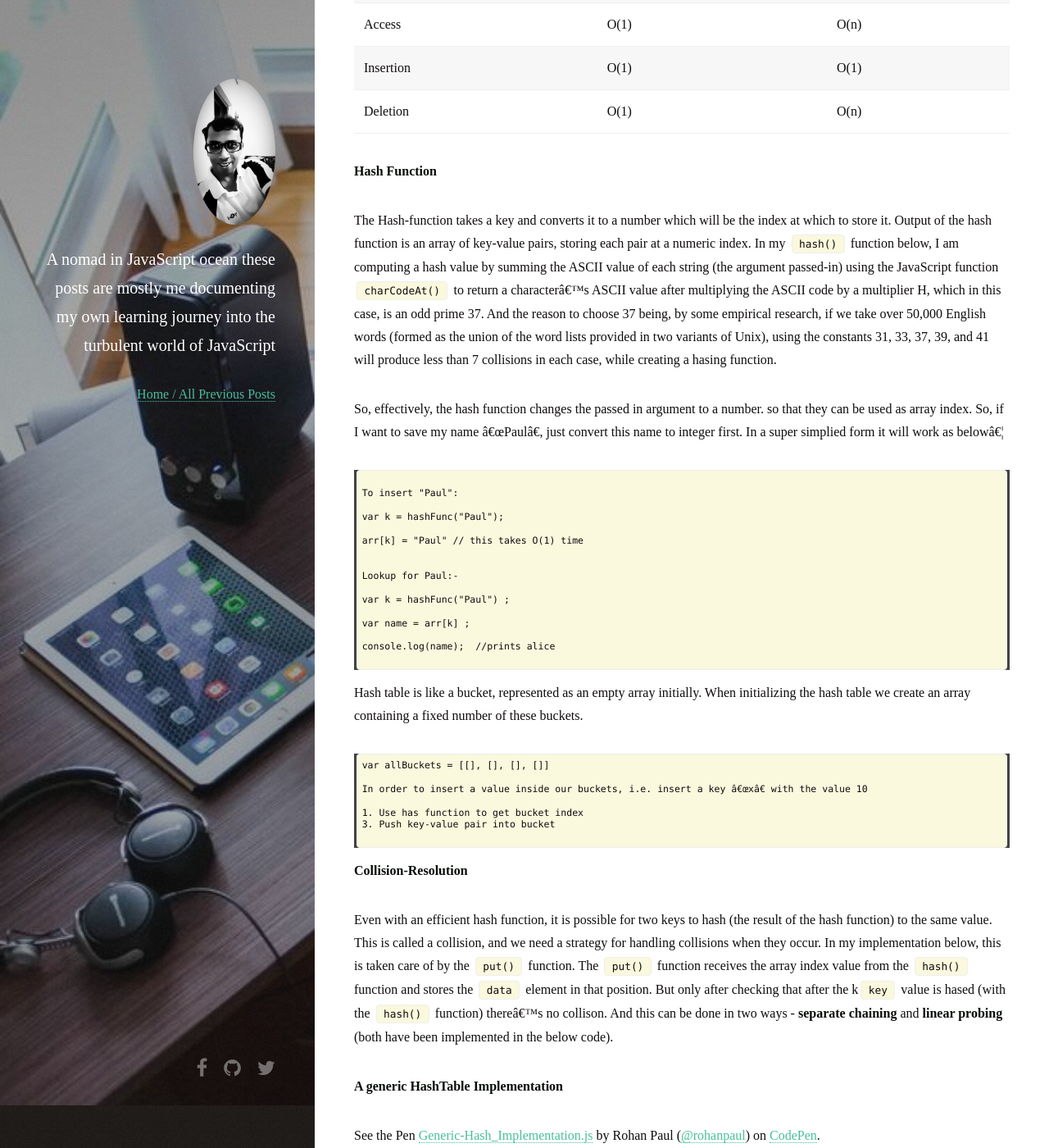
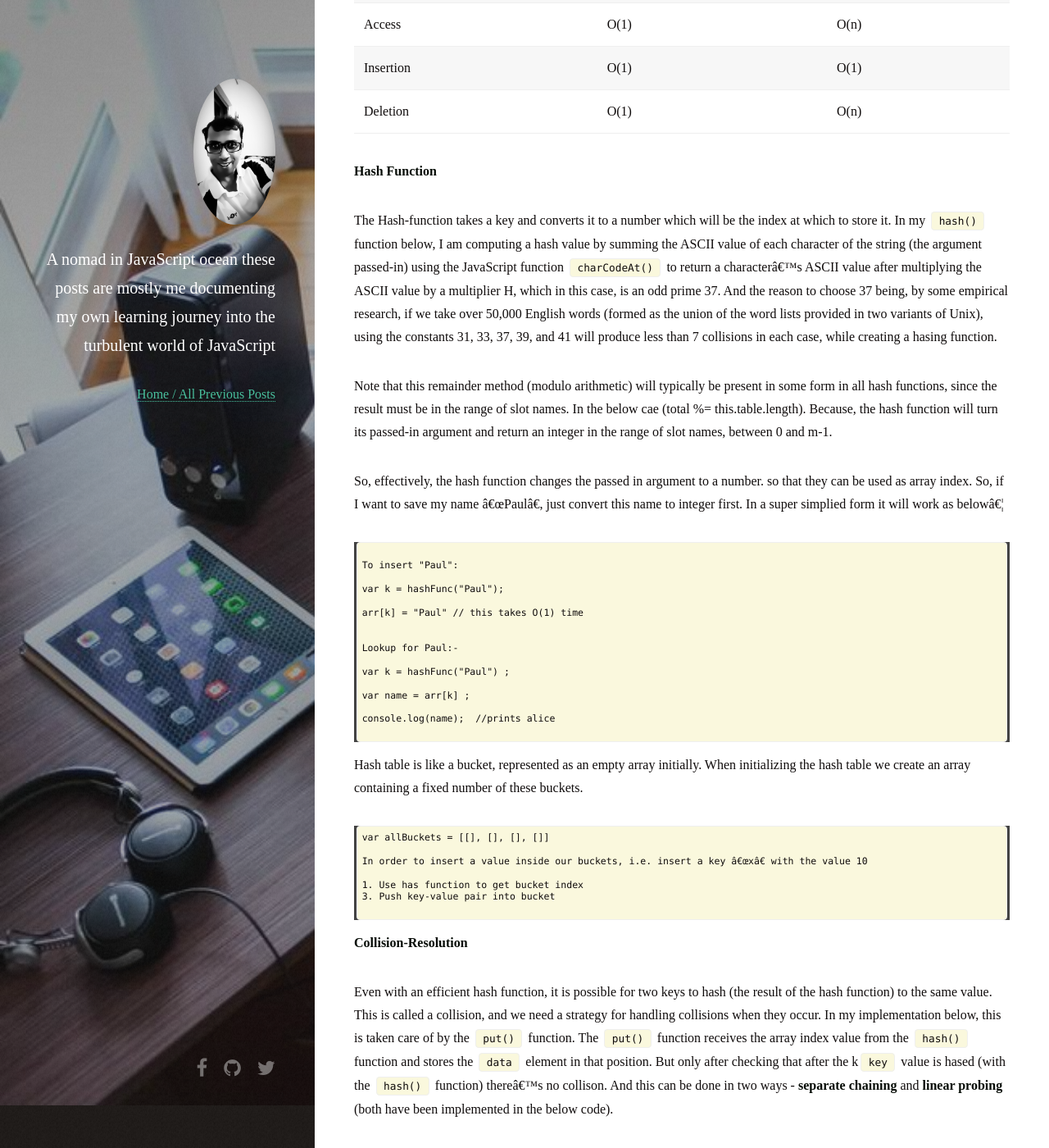
Before and after one commit to rohan-paul/rohan-paul.github.io, a Jekyll site: the page built from _posts/2018-01-01-Algorithm-in-JavaScript-Hash_Table.md, in a window 1280 px wide and 1400 px high, scrolled down 1048 px. Shown: the whole window at 82% size. Built offline with Jekyll 4.4.1, drawn with Linux system fonts in a browser that asks for light colours; nearby versions of some CDN libraries; comment, search, counter and statistics services are not loaded; some of the changed text lies outside the part shown.

Commit message:
minor edits in hashtable blog

````diff
--- a/_posts/2018-01-01-Algorithm-in-JavaScript-Hash_Table.md
+++ b/_posts/2018-01-01-Algorithm-in-JavaScript-Hash_Table.md
@@ -22,7 +22,9 @@ Deletion | O(1) | O(n)
 
 **Hash Function**
 
-The Hash-function takes a key and converts it to a number which will be the index at which to store it. Output of the hash function is an array of key-value pairs, storing each pair at a numeric index. In my ``hash()`` function below, I am computing a hash value by summing the ASCII value of each string (the argument passed-in) using the JavaScript function ``charCodeAt()`` to return a character’s ASCII value after multiplying the ASCII code by a multiplier H, which in this case, is an odd prime 37. And the reason to choose 37 being, by some empirical research, if we take over 50,000 English words (formed as the union of the word lists provided in two variants of Unix), using the constants 31, 33, 37, 39, and 41 will produce less than 7 collisions in each case, while creating a hasing function.
+The Hash-function takes a key and converts it to a number which will be the index at which to store it. In my ``hash()`` function below, I am computing a hash value by summing the ASCII value of each character of the string (the argument passed-in) using the JavaScript function ``charCodeAt()`` to return a character’s ASCII value after multiplying the ASCII value by a multiplier H, which in this case, is an odd prime 37. And the reason to choose 37 being, by some empirical research, if we take over 50,000 English words (formed as the union of the word lists provided in two variants of Unix), using the constants 31, 33, 37, 39, and 41 will produce less than 7 collisions in each case, while creating a hasing function.
+
+Note that this remainder method (modulo arithmetic) will typically be present in some form in all hash functions, since the result must be in the range of slot names. In the below cae (total %= this.table.length). Because, the hash function will turn its passed-in argument and return an integer in the range of slot names, between 0 and m-1.
 
 So, effectively, the hash function changes the passed in argument to a number. so that they can be used as array index. So, if I want to save my name "Paul", just convert this name to integer first. In a super simplied form it will work as below...
 
@@ -57,9 +59,6 @@ In order to insert a value inside our buckets, i.e. insert a key “x” with th
 
 ```
 
-
-
-
 **Collision-Resolution**
 
 Even with an efficient hash function, it is possible for two keys to hash (the result of the hash function) to the same value. This is called a collision, and we need a strategy for handling collisions when they occur. In my implementation below, this is taken care of by the ``put()`` function. The ``put()`` function receives the array index value from the ``hash()`` function and stores the ``data`` element in that position. But only after checking that after the k``key`` value is hased (with the ``hash()`` function) there's no collison. And this can be done in two ways - **separate chaining** and **linear probing** (both have been implemented in the below code).
@@ -99,7 +98,7 @@ I would opine, every object in JavaScript IS a hash. This is a hash of object's
 
 **Why I need a hashtable instead of just a non-hashed associative array, which definitely will be simpler to implement**
 
-When using a hashtable, I compute the hash code of a given key to find the associated value. The hashcode is an index in the underlying array of the hashtable. This means that finding a key in a hashtable is as fast as accessing an array by index. So, while searching, the hash table mechanism gives me O(1) performance for any given key search. Accessing an array with an index (e.g. myArray[0] ) is instant; it doesn't require any searching, because the runtime of the languages knows exactly where to find this value.
+When using a hashtable, I compute the hash code of a given key to find the associated value. The hashcode is an index in the underlying array of the hashtable. This means that finding a key in a hashtable is as fast as accessing an array by index. So, while searching, the hash table mechanism gives me O(1) performance for any given key search, since a constant amount of time is required to compute the hash value and then index the hash table at that location. Accessing an array with an index (e.g. myArray[0] ) is instant; it doesn't require any searching, because the runtime of the languages knows exactly where to find this value.
 
 
 And if I do not use a HashTable, I still need some sort of search mechanism. And if I choose, Binary Search Tree, it's  O(log n) not O(1). And if I don't have a search mechanism at all (i.e. I am searching the entire array from top to bottom to find my key), my performance is O(n).
````
Also changed, not shown: other parts of _posts/2018-01-01-Algorithm-in-JavaScript-Hash_Table.md (+1 -1 lines).
